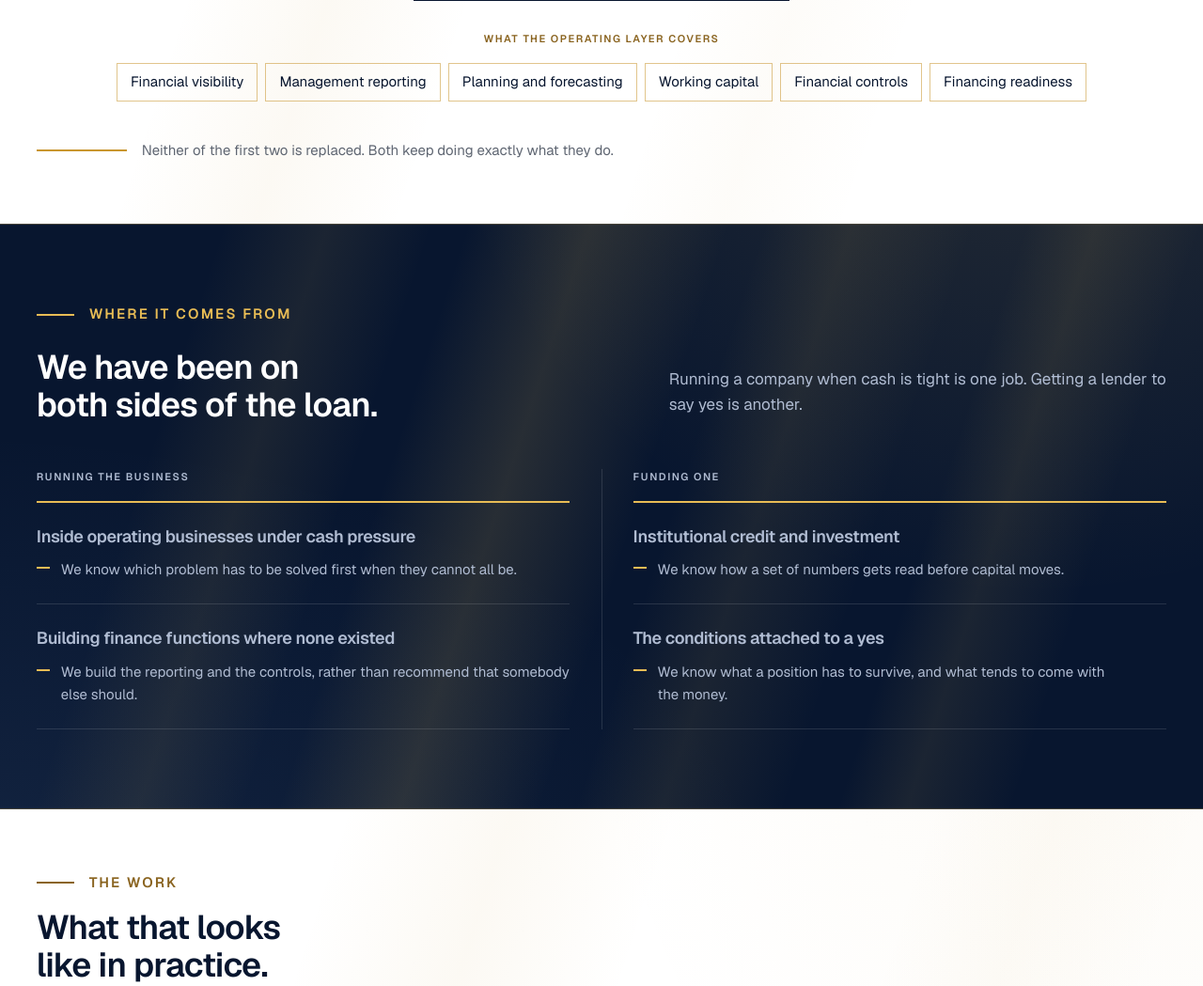
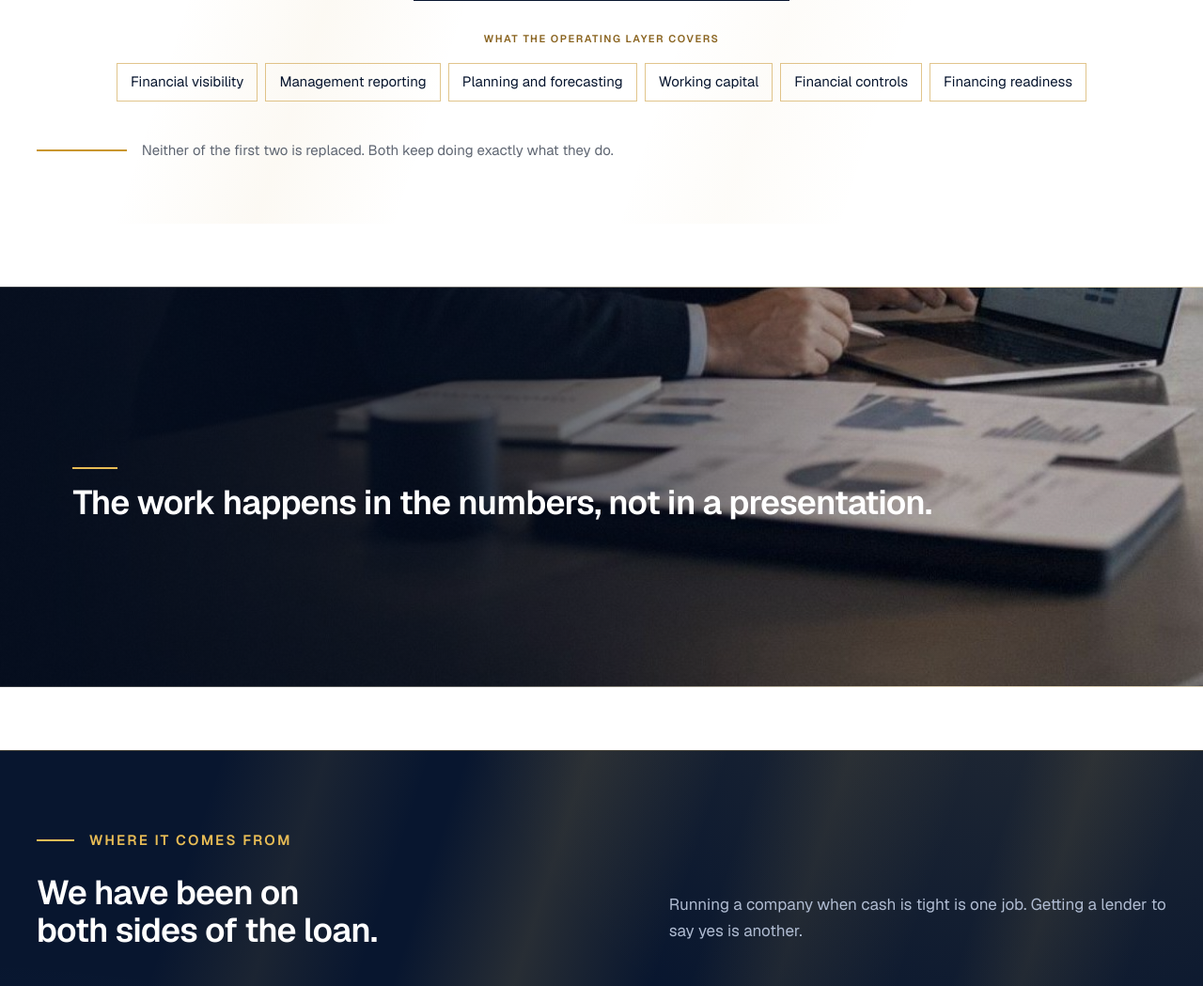
Before and after one commit to AFgroup360/website, a PHP site: page /who-we-are.html in a window 1280 px wide. Shown: the part 972-2021 px from the top of the page at 94% size. Run offline with PHP 8.4, Linux system fonts and the light colour scheme.

Commit message:
Give Who We Are a photographic band so it reads as a page, not a deck
A wide detail crop of the existing photograph runs full bleed between the
two upper sections, with its line set over the picture rather than under
it. Photo bands are now a 3:1 strip rather than a tall block, and the
photo partial takes an overlay mode.

Co-Authored-By: Claude Opus 5 <noreply@anthropic.com>
Claude-Session: https://claude.ai/code/session_014HeX2eCQpZKdnhGt1WQaZM

```diff
--- a/css/main.css
+++ b/css/main.css
@@ -913,10 +913,37 @@
 .photo-band { margin-block: var(--section-y); }
 .photo-band img {
   width: 100%;
-  aspect-ratio: 16 / 7;
+  aspect-ratio: 3 / 1;
   object-fit: cover;
-  object-position: center 55%;
+  object-position: center 32%;
   border-block: 1px solid rgb(232 188 85 / 0.32);
+}
+
+/* A band that carries its line over the picture rather than under it. */
+.photo-band--overlay { position: relative; }
+.photo-band--overlay::after {
+  content: ""; position: absolute; inset: 0; pointer-events: none;
+  background: linear-gradient(90deg, rgb(5 14 31 / 0.82) 0%, rgb(5 14 31 / 0.62) 42%, rgb(5 14 31 / 0.12) 78%);
+}
+.photo-band--overlay figcaption {
+  position: absolute; inset: 0; z-index: 1;
+  display: flex; align-items: center;
+  padding: 0;
+}
+.photo-band--overlay figcaption span {
+  display: block;
+  width: 100%; max-width: var(--container);
+  margin-inline: auto; padding-inline: var(--gutter);
+  font-size: var(--text-h2); font-weight: 600; line-height: var(--lh-h2);
+  letter-spacing: var(--track-tight); color: var(--white);
+}
+.photo-band--overlay figcaption span::before {
+  content: ""; display: block;
+  width: 3rem; height: 2px; margin-bottom: var(--space-4);
+  background: var(--accent-on-dark);
+}
+@media (max-width: 700px) {
+  .photo-band--overlay figcaption span { font-size: var(--text-h4); }
 }
 .photo-band figcaption {
   width: 100%;
--- a/tools/pages/who-we-are.html
+++ b/tools/pages/who-we-are.html
@@ -55,7 +55,7 @@
   </div>
 </section>
 
-{{PHOTO: photo-who-we-are | The same position, read by the people running the business and the people financing it.}}
+{{PHOTO: photo-who-we-are | The work happens in the numbers, not in a presentation. | overlay}}
 
 <section class="band rays">
   <div class="container">
--- a/who-we-are.html
+++ b/who-we-are.html
@@ -129,7 +129,10 @@
   </div>
 </section>
 
-
+<figure class="photo-band photo-band--overlay">
+  <img src="assets/img/photo-who-we-are.jpg" alt="The work happens in the numbers, not in a presentation." loading="lazy" decoding="async">
+  <figcaption><span>The work happens in the numbers, not in a presentation.</span></figcaption>
+</figure>
 
 <section class="band rays">
   <div class="container">
```
Also changed, not shown: assets/img/photo-who-we-are.jpg (added), 1 other file.
